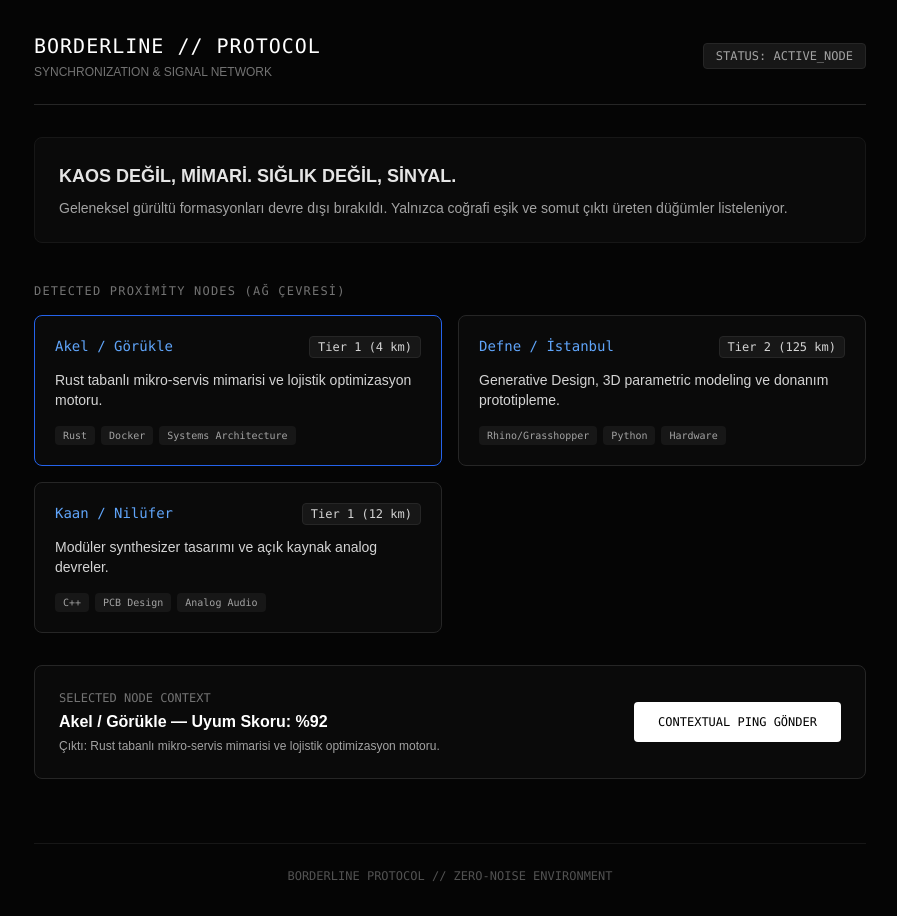
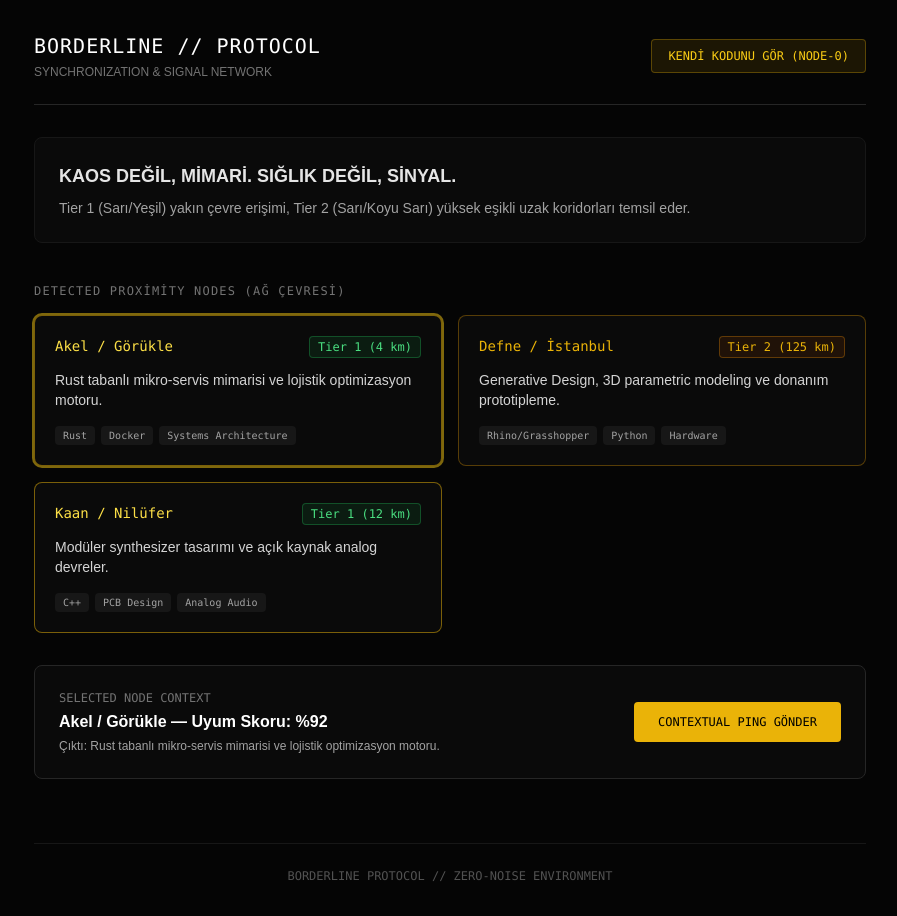
Before and after one commit to hyalki-del/silent, a Next.js app: page / in a window 1280 px wide. Both pictures are taken after a click on the element 428 px from the left and 390 px from the top of the page. Shown: the whole page, without its empty margins (190-1087 px from the left). Built offline with nearby package versions, Linux system fonts and the light colour scheme.

Commit message:
Update page.tsx

```diff
--- a/src/app/page.tsx
+++ b/src/app/page.tsx
@@ -1,10 +1,11 @@
 "use client";
 
 import React, { useState } from "react";
-import { MOCK_NODES, NodeData } from "@/data/mockNodes";
+import { MOCK_NODES, MY_NODE, NodeData } from "@/data/mockNodes";
 
 export default function Home() {
   const [selectedNode, setSelectedNode] = useState<NodeData | null>(null);
+  const [viewingSelf, setViewingSelf] = useState(false);
   const [pingSent, setPingSent] = useState<string | null>(null);
 
   const handlePing = (id: string) => {
@@ -20,15 +21,18 @@ export default function Home() {
             <h1 className="text-xl font-mono tracking-wider text-white">BORDERLINE // PROTOCOL</h1>
             <p className="text-xs text-neutral-500 mt-1">SYNCHRONIZATION & SIGNAL NETWORK</p>
           </div>
-          <div className="text-xs font-mono bg-neutral-900 border border-neutral-800 px-3 py-1 rounded text-neutral-400">
-            STATUS: ACTIVE_NODE
-          </div>
+          <button
+            onClick={() => { setViewingSelf(true); setSelectedNode(null); }}
+            className="text-xs font-mono bg-yellow-500/10 border border-yellow-500/30 text-yellow-400 px-4 py-2 rounded hover:bg-yellow-500/20 transition-colors cursor-pointer"
+          >
+            KENDİ KODUNU GÖR (NODE-0)
+          </button>
         </header>
 
         <div className="mb-10 bg-neutral-950 border border-neutral-900 p-6 rounded-lg">
           <h2 className="text-lg font-semibold text-neutral-200 mb-2">KAOS DEĞİL, MİMARİ. SIĞLIK DEĞİL, SİNYAL.</h2>
           <p className="text-sm text-neutral-400">
-            Geleneksel gürültü formasyonları devre dışı bırakıldı. Yalnızca coğrafi eşik ve somut çıktı üreten düğümler listeleniyor.
+            Tier 1 (Sarı/Yeşil) yakın çevre erişimi, Tier 2 (Sarı/Koyu Sarı) yüksek eşikli uzak koridorları temsil eder.
           </p>
         </div>
 
@@ -37,19 +41,23 @@ export default function Home() {
             Detected Proximity Nodes (Ağ Çevresi)
           </h3>
           <div className="grid gap-4 md:grid-cols-2">
-            {MOCK_NODES.map((node) => (
+            {MOCK_NODES.map((node) => {
+              const isTier1 = node.tier === 1;
+              const borderColor = isTier1 ? "border-yellow-500/50 hover:border-green-400" : "border-yellow-600/40 hover:border-yellow-500";
+              const badgeBg = isTier1 ? "bg-green-500/10 text-green-400 border-green-500/30" : "bg-yellow-950/40 text-yellow-500 border-yellow-700/50";
+              const accentText = isTier1 ? "text-yellow-300" : "text-yellow-500";
+
+              return (
                 <div
                   key={node.id}
-                onClick={() => setSelectedNode(node)}
-                className={`p-5 rounded-lg border transition-all cursor-pointer bg-neutral-950 ${
-                  selectedNode?.id === node.id
-                    ? "border-blue-600 bg-neutral-900/50"
-                    : "border-neutral-800 hover:border-neutral-700"
+                  onClick={() => { setSelectedNode(node); setViewingSelf(false); }}
+                  className={`p-5 rounded-lg border transition-all cursor-pointer bg-neutral-950 ${borderColor} ${
+                    selectedNode?.id === node.id ? "ring-2 ring-yellow-400/50" : ""
                   }`}
                 >
                   <div className="flex justify-between items-start mb-3">
-                  <span className="font-mono text-sm text-blue-400">{node.codename}</span>
-                  <span className="text-xs font-mono px-2 py-0.5 rounded bg-neutral-900 text-neutral-300 border border-neutral-800">
+                    <span className={`font-mono text-sm ${accentText}`}>{node.codename}</span>
+                    <span className={`text-xs font-mono px-2 py-0.5 rounded border ${badgeBg}`}>
                       Tier {node.tier} ({node.distanceKm} km)
                     </span>
                   </div>
@@ -62,12 +70,34 @@ export default function Home() {
                     ))}
                   </div>
                 </div>
-            ))}
+              );
+            })}
           </div>
         </section>
       </div>
 
-      {selectedNode && (
+      {viewingSelf && (
+        <div className="mt-8 border border-yellow-500/40 bg-neutral-950 p-6 rounded-lg relative">
+          <button
+            onClick={() => setViewingSelf(false)}
+            className="absolute top-4 right-4 text-xs font-mono text-neutral-500 hover:text-white"
+          >
+            [KAPAT]
+          </button>
+          <div className="text-xs font-mono text-yellow-400 mb-1">LOCAL NODE CONFIGURATION (SENİN PROFİLİN)</div>
+          <div className="text-md font-semibold text-white mt-1">{MY_NODE.codename} — Aktif Durum</div>
+          <p className="text-xs text-neutral-300 mt-2">Çıktı: {MY_NODE.output}</p>
+          <div className="flex flex-wrap gap-1.5 mt-3">
+            {MY_NODE.techStack.map((tech, idx) => (
+              <span key={idx} className="text-[10px] font-mono bg-yellow-500/10 text-yellow-400 border border-yellow-500/20 px-2 py-0.5 rounded">
+                {tech}
+              </span>
+            ))}
+          </div>
+        </div>
+      )}
+
+      {selectedNode && !viewingSelf && (
         <div className="mt-8 border border-neutral-800 bg-neutral-950 p-6 rounded-lg flex flex-col md:flex-row justify-between items-start md:items-center gap-4">
           <div>
             <div className="text-xs font-mono text-neutral-500">SELECTED NODE CONTEXT</div>
@@ -76,7 +106,7 @@ export default function Home() {
           </div>
           <button
             onClick={() => handlePing(selectedNode.id)}
-            className="w-full md:w-auto bg-white text-black hover:bg-neutral-200 text-xs font-mono px-6 py-3 rounded font-medium transition-colors"
+            className="w-full md:w-auto bg-yellow-500 text-black hover:bg-yellow-400 text-xs font-mono px-6 py-3 rounded font-medium transition-colors cursor-pointer"
           >
             {pingSent === selectedNode.id ? "PING GÖNDERİLDİ ✓" : "CONTEXTUAL PING GÖNDER"}
           </button>
```
Lines whose indentation alone changed are shown as unchanged.
